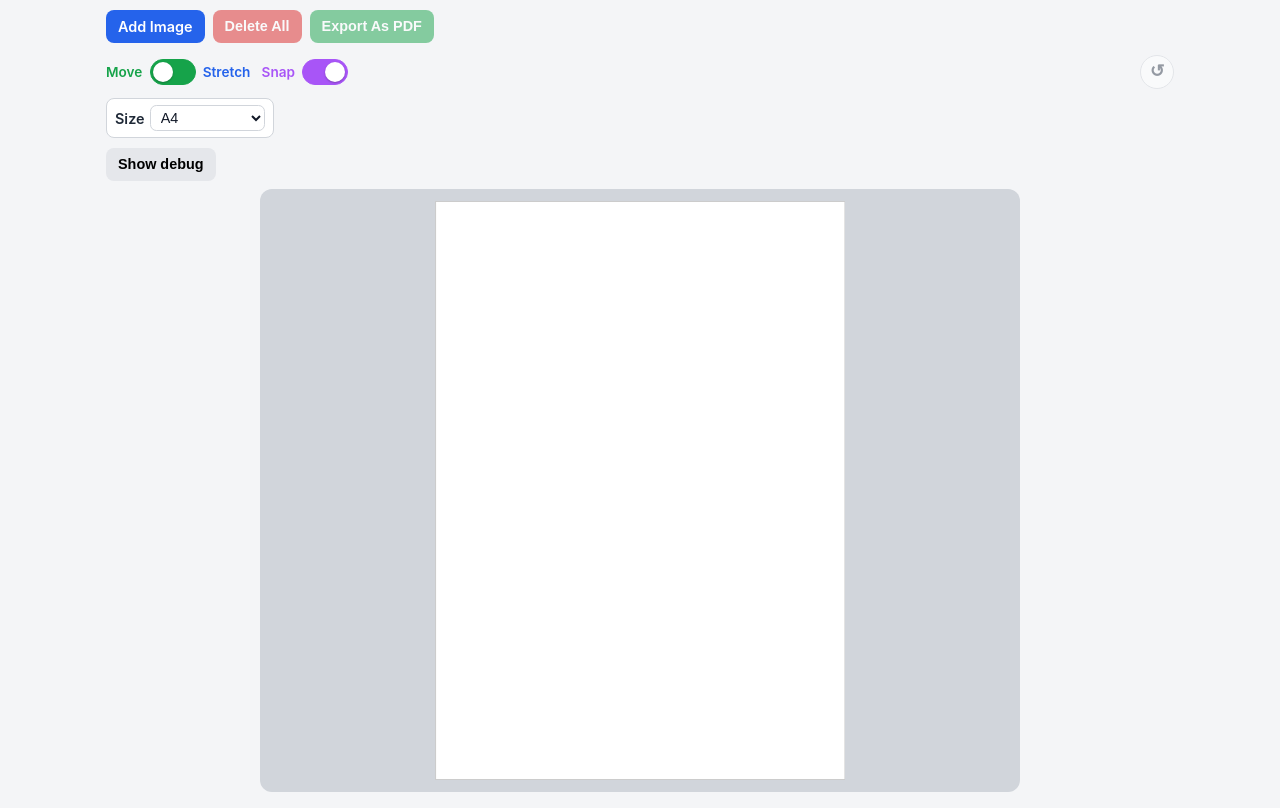
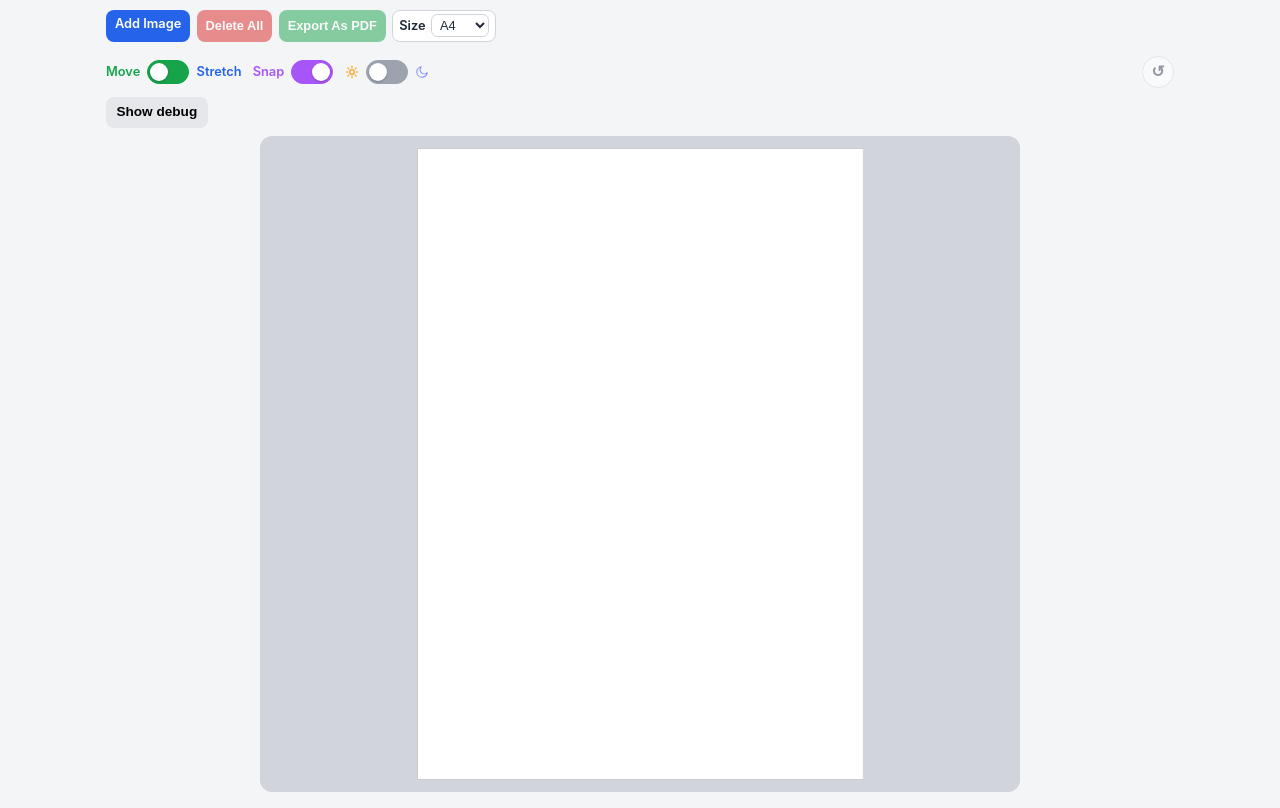
Before and after one commit to Sirahi/imagesToPDF, a React (Vite) app: page / in a window 1280 px wide. Built offline with nearby package versions, Linux system fonts and the light colour scheme.

Commit message:
Polish toolbar layout and add theme toggle improvements

```diff
--- a/src/App.tsx
+++ b/src/App.tsx
@@ -40,7 +40,7 @@ const PAGE_PRESETS: Record<PageSizeKey, { label: string; ratio: number; pdfWidth
     pdfHeightPt: 841.89
   },
   '6x4': {
-    label: '6 x 4 (W x L)',
+    label: '6 x 4',
     ratio: 6 / 4,
     pdfWidthPt: 432,
     pdfHeightPt: 288
@@ -169,6 +169,7 @@ const App = () => {
   const [selectedId, setSelectedId] = useState<string | null>(null);
   const [interactionMode, setInteractionMode] = useState<'move' | 'transform'>('move');
   const [snapEnabled, setSnapEnabled] = useState(true);
+  const [darkThemeEnabled, setDarkThemeEnabled] = useState(false);
   const [isImporting, setIsImporting] = useState(false);
   const [isExporting, setIsExporting] = useState(false);
   const [pageSize, setPageSize] = useState<PageSizeKey>('a4');
@@ -183,6 +184,13 @@ const App = () => {
   const selectedItem = items.find((item) => item.id === selectedId) ?? null;
   const selectedPage = PAGE_PRESETS[pageSize];
   const isLayoutReady = containerWidth > 0 && maxStageHeight > 0;
+
+  useEffect(() => {
+    document.body.classList.toggle('theme-dark-body', darkThemeEnabled);
+    return () => {
+      document.body.classList.remove('theme-dark-body');
+    };
+  }, [darkThemeEnabled]);
 
   useEffect(() => {
     const element = stageContainerRef.current;
@@ -221,6 +229,8 @@ const App = () => {
   }, [containerWidth, maxStageHeight, selectedPage.ratio]);
 
   const stageHeight = stageWidth / selectedPage.ratio;
+  const canvasPreviewFill = darkThemeEnabled ? '#0b1020' : '#ffffff';
+  const canvasPreviewStroke = darkThemeEnabled ? '#4b5563' : '#cccccc';
   const selectedDeleteIconPosition = useMemo(() => {
     if (!selectedItem || draggingId === selectedItem.id) {
       return null;
@@ -686,7 +696,7 @@ const App = () => {
   bindTransformer();
 
   return (
-    <div className="app-shell">
+    <div className={`app-shell${darkThemeEnabled ? ' theme-dark' : ''}`}>
       <div className="toolbar">
         <label className="button primary">
           Add Image
@@ -707,8 +717,22 @@ const App = () => {
           Delete All
         </button>
         <button type="button" className="success" onClick={exportPdf} disabled={isExporting || isImporting || !items.length}>
-          {isExporting ? 'Exporting…' : 'Export As PDF'}
+          {isExporting ? 'Exporting...' : 'Export As PDF'}
         </button>
+        <label className="page-size-picker">
+          Size
+          <select
+            value={pageSize}
+            onChange={(event) => setPageSize(event.target.value as PageSizeKey)}
+            disabled={isImporting || isExporting}
+          >
+            {(Object.keys(PAGE_PRESETS) as PageSizeKey[]).map((key) => (
+              <option key={key} value={key}>
+                {PAGE_PRESETS[key].label}
+              </option>
+            ))}
+          </select>
+        </label>
       </div>
 
       <div className="mode-row">
@@ -736,6 +760,34 @@ const App = () => {
             />
             <span className="mode-slider" aria-hidden="true" />
           </label>
+          <label className="mode-switch theme-switch" htmlFor="theme-switch">
+            <span className="mode-label mode-label-theme-light" aria-hidden="true">
+              <svg className="theme-icon" viewBox="0 0 24 24" focusable="false">
+                <circle cx="12" cy="12" r="4" />
+                <line x1="12" y1="2" x2="12" y2="5" />
+                <line x1="12" y1="19" x2="12" y2="22" />
+                <line x1="2" y1="12" x2="5" y2="12" />
+                <line x1="19" y1="12" x2="22" y2="12" />
+                <line x1="4.9" y1="4.9" x2="7" y2="7" />
+                <line x1="17" y1="17" x2="19.1" y2="19.1" />
+                <line x1="4.9" y1="19.1" x2="7" y2="17" />
+                <line x1="17" y1="7" x2="19.1" y2="4.9" />
+              </svg>
+            </span>
+            <input
+              id="theme-switch"
+              type="checkbox"
+              checked={darkThemeEnabled}
+              onChange={() => setDarkThemeEnabled((current) => !current)}
+              aria-label="Toggle light and dark theme"
+            />
+            <span className="mode-slider" aria-hidden="true" />
+            <span className="mode-label mode-label-theme-dark" aria-hidden="true">
+              <svg className="theme-icon" viewBox="0 0 24 24" focusable="false">
+                <path d="M21 13.2A9 9 0 1 1 10.8 3 7 7 0 1 0 21 13.2z" />
+              </svg>
+            </span>
+          </label>
         </div>
         <button
           type="button"
@@ -747,22 +799,6 @@ const App = () => {
         >
           {'\u21BA'}
         </button>
-      </div>
-      <div className="page-size-row">
-        <label className="page-size-picker">
-          Size
-          <select
-            value={pageSize}
-            onChange={(event) => setPageSize(event.target.value as PageSizeKey)}
-            disabled={isImporting || isExporting}
-          >
-            {(Object.keys(PAGE_PRESETS) as PageSizeKey[]).map((key) => (
-              <option key={key} value={key}>
-                {PAGE_PRESETS[key].label}
-              </option>
-            ))}
-          </select>
-        </label>
       </div>
       {selectedItem ? (
         <div className="selection-controls">
@@ -785,7 +821,10 @@ const App = () => {
             value={Math.round(normalizeRotation(selectedItem.rotation))}
             onChange={(event) => setItemRotation(selectedItem.id, Number(event.target.value))}
           />
-          <span>{Math.round(normalizeRotation(selectedItem.rotation))}Â°</span>
+          <span>
+            {Math.round(normalizeRotation(selectedItem.rotation))}
+            {'\u00B0'}
+          </span>
         </div>
       ) : null}
       {exportError ? <p className="import-error">{exportError}</p> : null}
@@ -822,7 +861,14 @@ const App = () => {
             }}
           >
             <Layer>
-              <Rect width={stageWidth} height={stageHeight} fill="#fff" stroke="#ccc" strokeWidth={2} cornerRadius={0} />
+              <Rect
+                width={stageWidth}
+                height={stageHeight}
+                fill={canvasPreviewFill}
+                stroke={canvasPreviewStroke}
+                strokeWidth={2}
+                cornerRadius={0}
+              />
               {items.map((item) => (
                 <KonvaImage
                   key={item.id}
--- a/src/styles.css
+++ b/src/styles.css
@@ -11,12 +11,38 @@
 body {
   margin: 0;
   overflow-x: hidden;
+  background: #f4f5f7;
+}
+
+body.theme-dark-body {
+  background: #0f172a;
+  color: #e5e7eb;
 }
 
 .app-shell {
+  --ui-bg: #f4f5f7;
+  --ui-text: #1f2937;
+  --ui-surface: #ffffff;
+  --ui-surface-muted: #e5e7eb;
+  --ui-border: #d1d5db;
+  --ui-muted-text: #374151;
+  --ui-overlay: rgba(17, 24, 39, 0.35);
   max-width: 1100px;
   margin: 0 auto;
   padding: max(env(safe-area-inset-top), 0.25rem) 1rem 1rem;
+  color: var(--ui-text);
+  background: var(--ui-bg);
+  min-height: 100vh;
+}
+
+.app-shell.theme-dark {
+  --ui-bg: #0f172a;
+  --ui-text: #e5e7eb;
+  --ui-surface: #111827;
+  --ui-surface-muted: #1f2937;
+  --ui-border: #374151;
+  --ui-muted-text: #d1d5db;
+  --ui-overlay: rgba(0, 0, 0, 0.6);
 }
 
 h1 {
@@ -26,41 +52,54 @@ h1 {
 
 .toolbar {
   display: flex;
-  flex-wrap: wrap;
-  gap: 0.5rem;
+  flex-wrap: nowrap;
+  gap: 0.4rem;
   margin: 0.35rem 0 0.75rem;
+  overflow-x: auto;
+  -webkit-overflow-scrolling: touch;
+  padding-bottom: 0.1rem;
+}
+
+.toolbar .button,
+.toolbar button {
+  padding: 0.38rem 0.56rem;
+  font-size: 0.8rem;
+  white-space: nowrap;
+  flex: 0 0 auto;
 }
 
 .page-size-picker {
   display: inline-flex;
   align-items: center;
   gap: 0.35rem;
-  font-size: 0.9rem;
+  font-size: 0.8rem;
   font-weight: 600;
-  color: #1f2937;
-  background: #ffffff;
-  border: 1px solid #d1d5db;
+  color: var(--ui-text);
+  background: var(--ui-surface);
+  border: 1px solid var(--ui-border);
   border-radius: 0.5rem;
-  padding: 0.35rem 0.5rem;
+  padding: 0.24rem 0.38rem;
+  white-space: nowrap;
+  flex: 0 0 auto;
 }
 
 .page-size-picker select {
-  border: 1px solid #d1d5db;
+  border: 1px solid var(--ui-border);
   border-radius: 0.4rem;
-  background: #ffffff;
-  color: #111827;
-  font-size: 0.9rem;
-  padding: 0.2rem 0.35rem;
+  background: var(--ui-surface);
+  color: var(--ui-text);
+  font-size: 0.8rem;
+  padding: 0.12rem 0.25rem;
+}
+
+.app-shell.theme-dark .page-size-picker select {
+  color-scheme: dark;
 }
 
 .mode-row {
   display: flex;
   align-items: center;
   justify-content: space-between;
-  margin: 0 0 0.6rem 0;
-}
-
-.page-size-row {
   margin: 0 0 0.6rem 0;
 }
 
@@ -72,18 +111,24 @@ h1 {
 }
 
 .undo-button {
-  width: 34px;
-  height: 34px;
+  width: 32px;
+  height: 32px;
   border-radius: 50%;
-  background: #ffffff;
-  border: 1px solid #d1d5db;
-  color: #374151;
-  font-size: 1.1rem;
+  background: var(--ui-surface);
+  border: 1px solid var(--ui-border);
+  color: var(--ui-muted-text);
+  font-size: 1rem;
   line-height: 1;
   display: inline-flex;
   align-items: center;
   justify-content: center;
   padding: 0;
+}
+
+.app-shell.theme-dark .undo-button {
+  background: #1f2937;
+  border: 1px solid #6b7280;
+  color: #f9fafb;
 }
 
 .mode-switch {
@@ -95,7 +140,7 @@ h1 {
 }
 
 .mode-label {
-  font-size: 0.85rem;
+  font-size: 0.8rem;
   font-weight: 600;
 }
 
@@ -111,6 +156,25 @@ h1 {
   color: #a855f7;
 }
 
+.mode-label-theme-light {
+  color: #f59e0b;
+}
+
+.mode-label-theme-dark {
+  color: #818cf8;
+}
+
+.theme-icon {
+  width: 14px;
+  height: 14px;
+  stroke: currentColor;
+  fill: none;
+  stroke-width: 1.8;
+  stroke-linecap: round;
+  stroke-linejoin: round;
+  display: block;
+}
+
 .mode-switch input {
   position: absolute;
   opacity: 0;
@@ -119,8 +183,8 @@ h1 {
 }
 
 .mode-slider {
-  width: 46px;
-  height: 26px;
+  width: 42px;
+  height: 24px;
   border-radius: 999px;
   background: #16a34a;
   border: 1px solid #16a34a;
@@ -134,8 +198,8 @@ h1 {
   position: absolute;
   top: 2px;
   left: 2px;
-  width: 20px;
-  height: 20px;
+  width: 18px;
+  height: 18px;
   border-radius: 50%;
   background: #ffffff;
   box-shadow: 0 1px 2px rgba(0, 0, 0, 0.25);
@@ -148,7 +212,7 @@ h1 {
 }
 
 .mode-switch input:checked + .mode-slider::after {
-  transform: translateX(20px);
+  transform: translateX(18px);
 }
 
 .mode-switch input:focus-visible + .mode-slider {
@@ -168,6 +232,20 @@ h1 {
 
 .snap-switch input:focus-visible + .mode-slider {
   outline-color: #a855f7;
+}
+
+.theme-switch .mode-slider {
+  background: #9ca3af;
+  border-color: #9ca3af;
+}
+
+.theme-switch input:checked + .mode-slider {
+  background: #f59e0b;
+  border-color: #f59e0b;
+}
+
+.theme-switch input:focus-visible + .mode-slider {
+  outline-color: #f59e0b;
 }
 
 .selection-controls {
@@ -227,13 +305,13 @@ h1 {
 
 .button,
 button {
-  background: #e5e7eb;
+  background: var(--ui-surface-muted);
   border: none;
   border-radius: 0.5rem;
-  padding: 0.5rem 0.75rem;
+  padding: 0.45rem 0.65rem;
   cursor: pointer;
   font-weight: 600;
-  font-size: 0.9rem;
+  font-size: 0.85rem;
   line-height: 1.2;
   -webkit-tap-highlight-color: transparent;
 }
@@ -278,7 +356,7 @@ button:disabled {
 .confirm-overlay {
   position: fixed;
   inset: 0;
-  background: rgba(17, 24, 39, 0.35);
+  background: var(--ui-overlay);
   display: flex;
   align-items: center;
   justify-content: center;
@@ -288,8 +366,8 @@ button:disabled {
 
 .confirm-card {
   width: min(92vw, 340px);
-  background: #ffffff;
-  border: 1px solid #d1d5db;
+  background: var(--ui-surface);
+  border: 1px solid var(--ui-border);
   border-radius: 0.75rem;
   padding: 1rem;
   box-shadow: 0 14px 30px rgba(0, 0, 0, 0.15);
@@ -298,7 +376,7 @@ button:disabled {
 .confirm-card p {
   margin: 0 0 0.85rem;
   font-weight: 600;
-  color: #111827;
+  color: var(--ui-text);
 }
 
 .confirm-actions {
@@ -309,7 +387,7 @@ button:disabled {
 
 .stage-wrap {
   width: min(100%, 760px);
-  background: #d1d5db;
+  background: var(--ui-border);
   border-radius: 0.75rem;
   padding: 0.75rem;
   position: relative;
```
